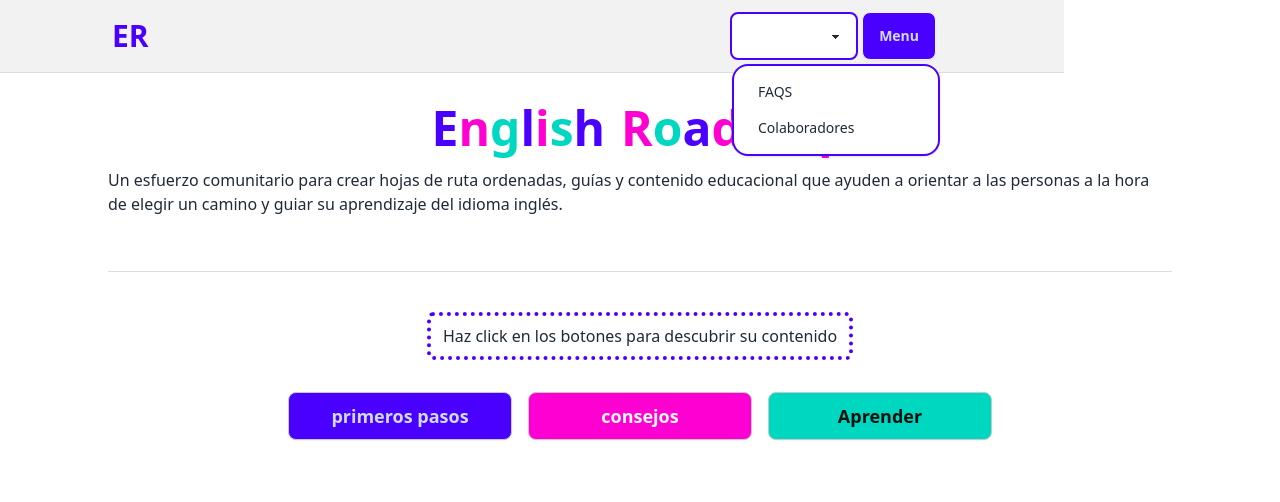
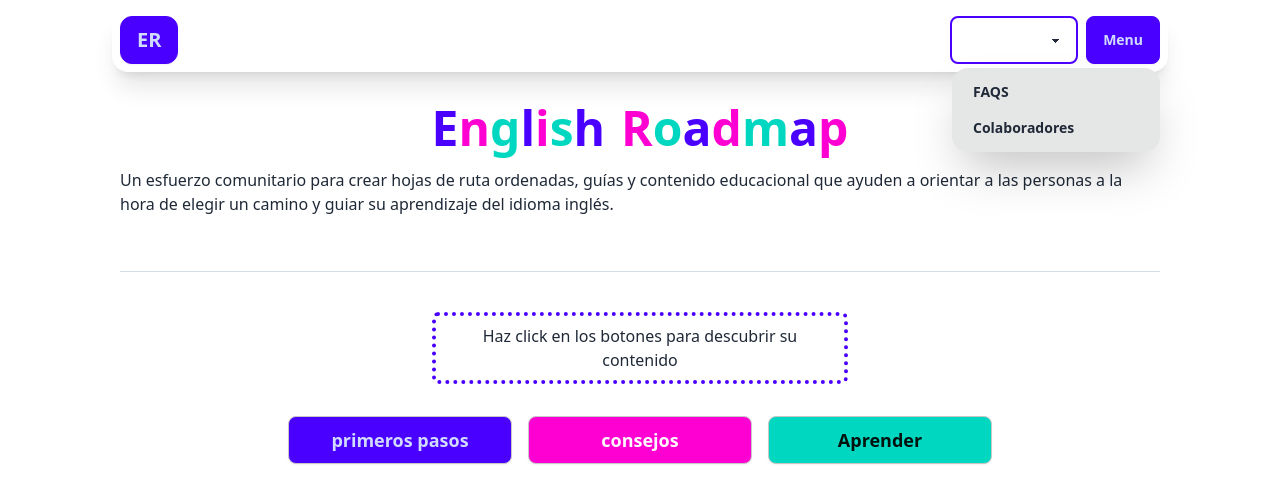
Before and after one commit to manufer24/englishroadmap, a Nuxt app: page / in a window 1280 px wide. Both pictures are taken after a click on the button "Menu". Shown: the top 502 px of the page. Built offline with nearby package versions, Linux system fonts and the light colour scheme.

Commit message:
update header section

```diff
--- a/layouts/MainLayout.vue
+++ b/layouts/MainLayout.vue
@@ -1,24 +1,30 @@
 <template>
-    <header class="container mx-auto fixed navbar flex justify-between lg:px-28 border-b border-neutral-content bg-base-200 z-40">
+
+    <header class="container py-2 px-1">
+        <nav class="navbar flex justify-between rounded-2xl shadow-xl bg-base-100">
+            <button class="btn btn-primary rounded-xl">
                 <nuxt-link
-            class="font-bold text-3xl text-primary"
+                    class="font-bold text-xl"
                     to="/"
                 >
                     ER
                 </nuxt-link>
-        <nav class="flex justify-end ">
+            </button>
+
+            <section class="space-x-2">
                 <primaryMenu />
-            <div class="dropdown dropdown-bottom dropdown-end mr-3">
-            <div tabindex="0" role="button" class="btn m-1 bg-primary text-primary-content hover:bg-primary-content hover:text-primary">Menu</div>
-                <ul class="dropdown-content z-[1] menu p-2 shadow bg-base-100 rounded-box w-52 border-2 border-primary">
-                    <li><nuxt-link class="hover:bg-primary-content hover:text-primary" to="/FAQs">FAQS</nuxt-link></li>
-                    <li><nuxt-link class="hover:bg-primary-content hover:text-primary" to="/contributors">Colaboradores</nuxt-link></li>
+                <button class="dropdown dropdown-bottom dropdown-end mr-3">
+                    <div tabindex="0" role="button" class="btn btn-primary">Menu</div>
+                        <ul class="dropdown-content z-[1] p-2 shadow-2xl bg-base-300 rounded-box w-52 mt-1 space-y-1">
+                            <li><nuxt-link class="btn btn-sm btn-block btn-ghost justify-start" to="/FAQs">FAQS</nuxt-link></li>
+                            <li><nuxt-link class="btn btn-sm btn-block btn-ghost justify-start" to="/contributors">Colaboradores</nuxt-link></li>
                         </ul>
-            </div>
+                </button>
+            </section>
         </nav>
     </header>
 
-    <main class="pt-20">
+    <main class="container px-3">
         <slot />
     </main>
 </template>
```
Lines whose indentation alone changed are shown as unchanged.
